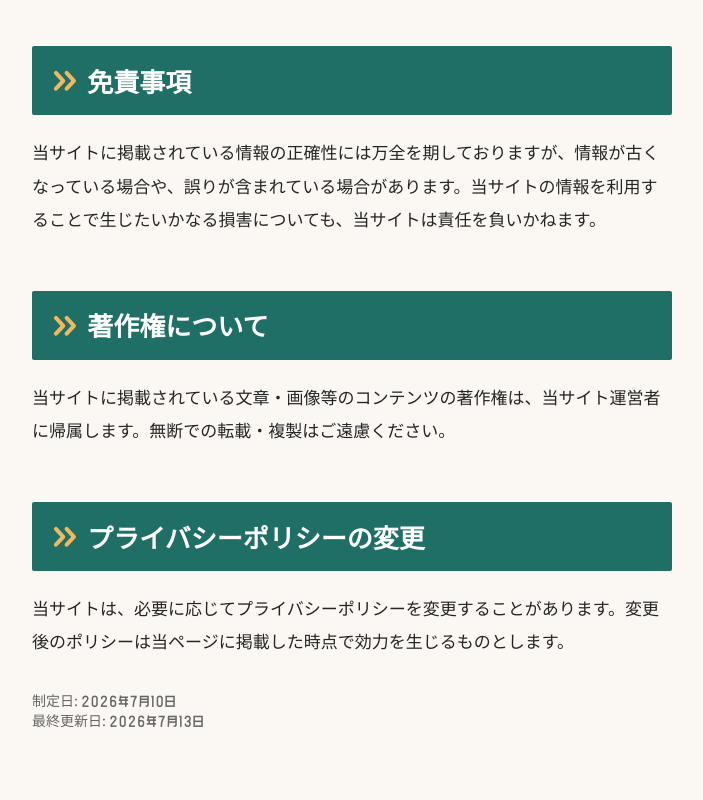
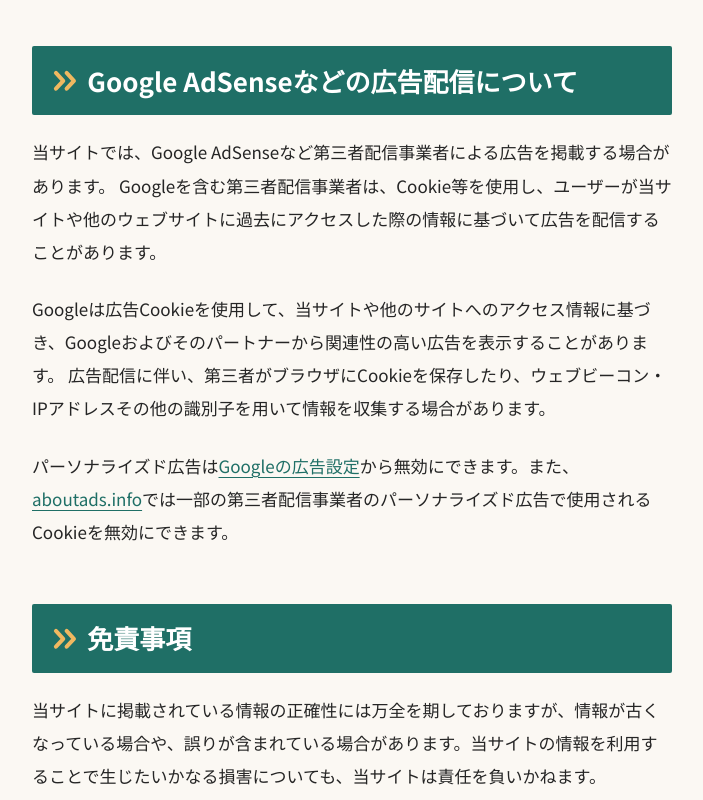
Before and after one commit to nasagame8-del/naru-career, a Next.js app: page /privacy in a window 1280 px wide. Shown: the part 1580-2380 px from the top of the page, without its empty margins (288-991 px from the left). Built offline with nearby package versions, Linux system fonts and the light colour scheme; no server answers.

Commit message:
docs: disclose Google advertising cookies and opt-out choices

```diff
--- a/src/app/privacy/page.tsx
+++ b/src/app/privacy/page.tsx
@@ -57,10 +57,39 @@
             当サイトは、一部の記事においてアフィリエイトプログラム（成果報酬型広告）を利用しています。当サイトのリンクから商品・サービスにお申し込みいただいた場合、当サイト運営者に成果報酬が支払われることがあります。
           </p>
           <p>
-            ただし、広告の有無や報酬額が記事の内容・評価・ランキングに影響を与えることは一切ありません。記事内のサービス紹介・比較はすべて著者の実体験に基づいて作成しています。
+            ただし、広告の有無や報酬額が記事の内容・評価・ランキングに影響を与えることは一切ありません。記事内のサービス紹介・比較は、著者の実体験、独自調査、公開資料等の根拠を確認して制作しています。
           </p>
           <p>
             アフィリエイトリンクを含む記事には、記事冒頭に「本記事はプロモーションを含みます」と明記しています。
+          </p>
+
+          <h2 id="google-adsense">Google AdSenseなどの広告配信について</h2>
+          <p>
+            当サイトでは、Google AdSenseなど第三者配信事業者による広告を掲載する場合があります。
+            Googleを含む第三者配信事業者は、Cookie等を使用し、ユーザーが当サイトや他のウェブサイトに過去にアクセスした際の情報に基づいて広告を配信することがあります。
+          </p>
+          <p>
+            Googleは広告Cookieを使用して、当サイトや他のサイトへのアクセス情報に基づき、Googleおよびそのパートナーから関連性の高い広告を表示することがあります。
+            広告配信に伴い、第三者がブラウザにCookieを保存したり、ウェブビーコン・IPアドレスその他の識別子を用いて情報を収集する場合があります。
+          </p>
+          <p>
+            パーソナライズド広告は
+            <a
+              href="https://adssettings.google.com/"
+              target="_blank"
+              rel="noopener noreferrer"
+            >
+              Googleの広告設定
+            </a>
+            から無効にできます。また、
+            <a
+              href="https://www.aboutads.info/"
+              target="_blank"
+              rel="noopener noreferrer"
+            >
+              aboutads.info
+            </a>
+            では一部の第三者配信事業者のパーソナライズド広告で使用されるCookieを無効にできます。
           </p>
 
           <h2>免責事項</h2>
@@ -81,7 +110,7 @@
           <p className="text-ink-soft text-sm mt-8">
             制定日: <time dateTime="2026-07-10">2026年7月10日</time>
             <br />
-            最終更新日: <time dateTime="2026-07-13">2026年7月13日</time>
+            最終更新日: <time dateTime="2026-10-10">2026年10月10日</time>
           </p>
         </div>
       </div>
```
